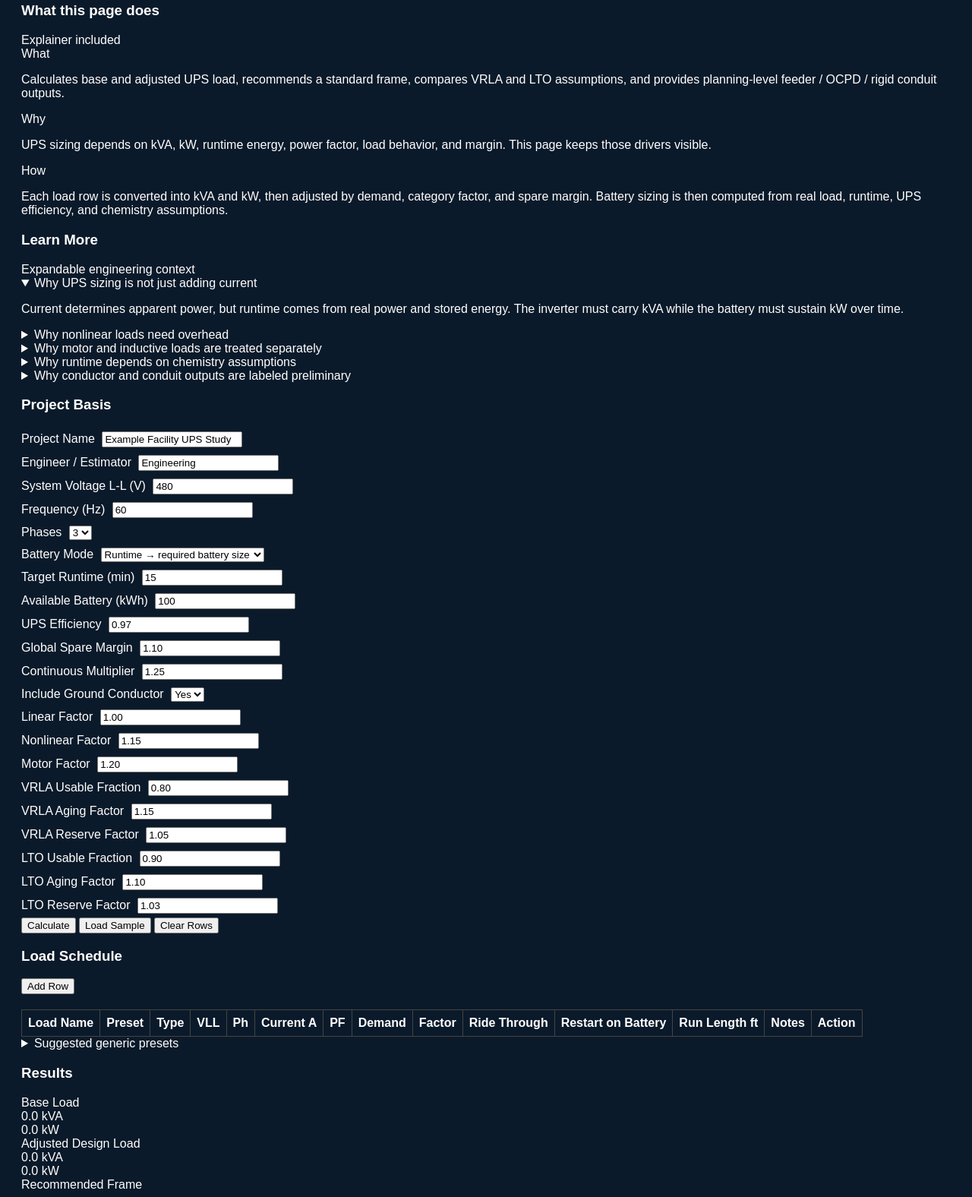
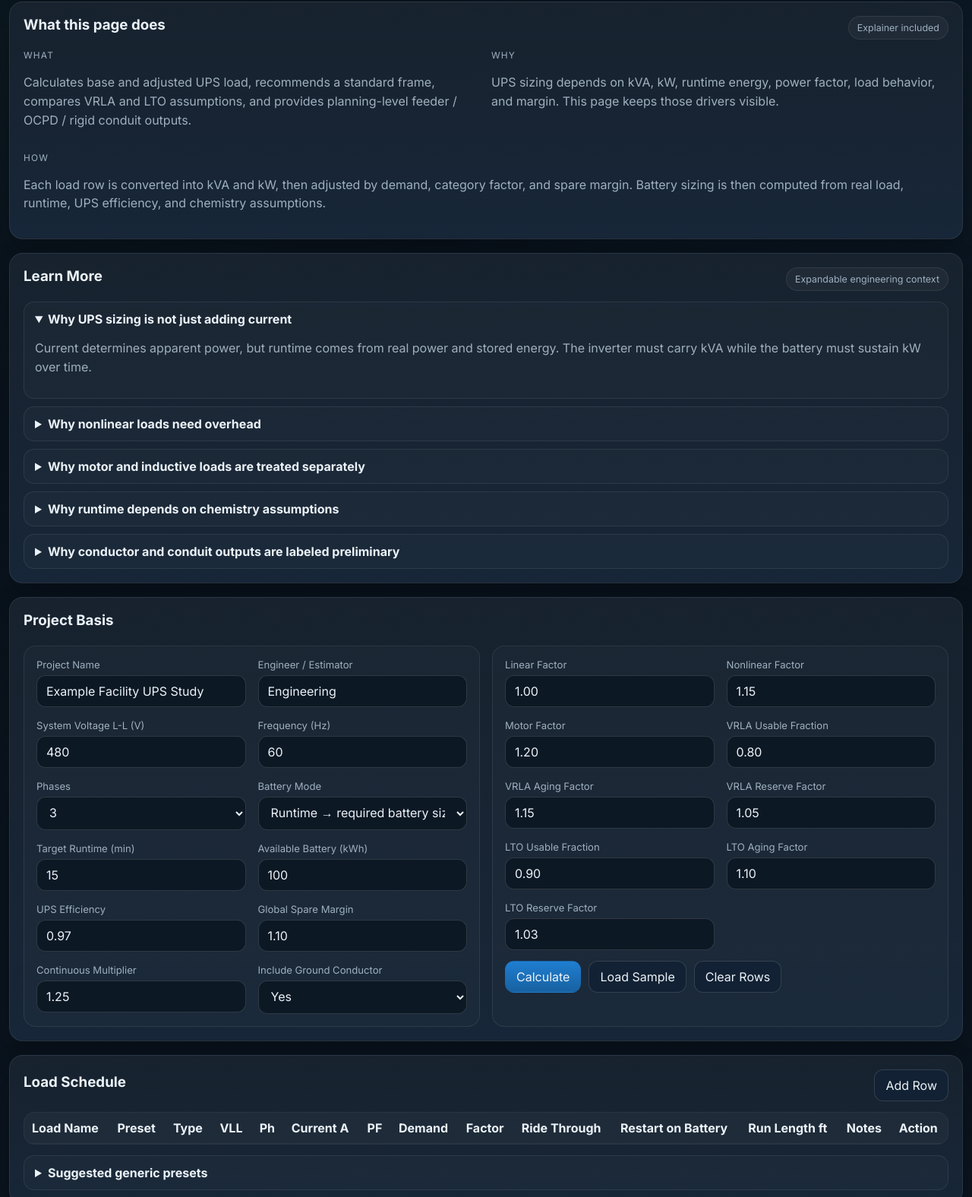
Before and after one commit to becktj90/github.io, a plain HTML site: page ee-toolbox-pro-next-pass/ups-sizing.html in a window 1280 px wide. Shown: the part 424-2000 px from the top of the page at 76% size. Drawn offline with Linux system fonts and the light colour scheme.

Commit message:
Update ups-sizing.css

```diff
--- a/ee-toolbox-pro-next-pass/ups-sizing.css
+++ b/ee-toolbox-pro-next-pass/ups-sizing.css
@@ -1,22 +1,321 @@
-/* SAVE AS: ups-sizing.css */
+:root {
+  --bg: #09131d;
+  --panel: #101b27;
+  --panel-2: #122234;
+  --line: rgba(255,255,255,0.08);
+  --line-strong: rgba(255,255,255,0.14);
+  --text: #ebf2f8;
+  --muted: #9fb0bf;
+  --accent: #54b6ff;
+  --accent-2: #69e3b0;
+  --warn: #f4c86a;
+  --danger: #ff7f7f;
+  --good: #7be49b;
+  --shadow: 0 20px 40px rgba(0,0,0,0.24);
+  --radius: 18px;
+}
+
+* { box-sizing: border-box; }
 
 body {
-  font-family: Arial;
-  background: #0b1a2a;
-  color: white;
+  margin: 0;
+  background:
+    radial-gradient(circle at top right, rgba(84,182,255,0.08), transparent 28%),
+    radial-gradient(circle at top left, rgba(105,227,176,0.05), transparent 26%),
+    linear-gradient(180deg, #08111a, #0c1622);
+  color: var(--text);
+  font-family: "Inter", sans-serif;
+}
+
+.app-shell {
+  width: min(1400px, calc(100% - 24px));
+  margin: 20px auto 36px;
+}
+
+.topbar,
+.card,
+.hero-card,
+.metric-card,
+.subpanel {
+  background:
+    linear-gradient(180deg, rgba(255,255,255,0.03), rgba(255,255,255,0.02)),
+    linear-gradient(180deg, var(--panel), var(--panel-2));
+  border: 1px solid var(--line);
+  border-radius: var(--radius);
+  box-shadow: var(--shadow);
+}
+
+.topbar {
+  padding: 22px;
+  display: flex;
+  justify-content: space-between;
+  gap: 18px;
+  align-items: flex-start;
+}
+
+.eyebrow {
+  color: var(--muted);
+  text-transform: uppercase;
+  letter-spacing: 0.12em;
+  font-size: 0.72rem;
+  margin-bottom: 6px;
+}
+
+h1, h2, h3 {
+  margin: 0 0 8px;
+}
+
+.lead, .muted, .helper-copy, .detail-copy, .metric-note, p {
+  color: var(--muted);
+  line-height: 1.55;
+}
+
+.topbar-actions,
+.action-row,
+.compact-actions,
+.pill-row {
+  display: flex;
+  gap: 10px;
+  flex-wrap: wrap;
+}
+
+.hero-grid {
+  display: grid;
+  grid-template-columns: 1.5fr 0.75fr 0.75fr;
+  gap: 16px;
+  margin-top: 18px;
+}
+
+.hero-card {
   padding: 20px;
 }
 
-input, select {
-  margin: 5px;
+.hero-card.slim {
+  display: flex;
+  flex-direction: column;
+  justify-content: center;
 }
 
-table {
-  margin-top: 20px;
-  border-collapse: collapse;
+.pill, .tag {
+  display: inline-flex;
+  align-items: center;
+  gap: 6px;
+  padding: 7px 11px;
+  border-radius: 999px;
+  font-size: 0.78rem;
+  color: var(--muted);
+  background: rgba(255,255,255,0.04);
+  border: 1px solid var(--line);
 }
 
-td, th {
-  border: 1px solid #444;
-  padding: 8px;
+.stat-label {
+  color: var(--muted);
+  font-size: 0.8rem;
+  margin-bottom: 6px;
 }
+
+.stat-value {
+  font-size: 2rem;
+  font-weight: 800;
+}
+
+.workspace-grid.single-page-grid {
+  display: grid;
+  grid-template-columns: 1fr;
+  margin-top: 18px;
+}
+
+.full-width { width: 100%; }
+
+.card {
+  padding: 18px;
+  margin-bottom: 18px;
+}
+
+.card-head,
+.section-head {
+  display: flex;
+  justify-content: space-between;
+  gap: 12px;
+  align-items: center;
+  margin-bottom: 14px;
+}
+
+.explain-grid {
+  display: grid;
+  grid-template-columns: repeat(2, minmax(0,1fr));
+  gap: 14px;
+}
+
+.explain-grid .full-span {
+  grid-column: 1 / -1;
+}
+
+.explain-label {
+  text-transform: uppercase;
+  letter-spacing: 0.1em;
+  color: var(--muted);
+  font-size: 0.74rem;
+  margin-bottom: 6px;
+}
+
+.tool-grid,
+.chart-summary,
+.input-grid,
+.metric-ribbon {
+  display: grid;
+  gap: 16px;
+}
+
+.tool-grid,
+.chart-summary {
+  grid-template-columns: repeat(2, minmax(0,1fr));
+}
+
+.input-grid {
+  grid-template-columns: repeat(2, minmax(0,1fr));
+}
+
+.metric-ribbon {
+  grid-template-columns: repeat(4, minmax(0,1fr));
+}
+
+.metric-card,
+.subpanel,
+.input-card,
+.output-card {
+  padding: 16px;
+  border-radius: 16px;
+  border: 1px solid var(--line);
+  background: rgba(255,255,255,0.02);
+}
+
+.metric-label {
+  font-size: 0.78rem;
+  color: var(--muted);
+  text-transform: uppercase;
+  letter-spacing: 0.08em;
+}
+
+.metric-value {
+  font-size: 1.8rem;
+  font-weight: 800;
+  margin-top: 6px;
+}
+
+.field {
+  display: flex;
+  flex-direction: column;
+  gap: 6px;
+}
+
+label {
+  color: var(--muted);
+  font-size: 0.82rem;
+}
+
+input, select, button, a.ghost-btn {
+  font: inherit;
+}
+
+input, select {
+  width: 100%;
+  padding: 10px 12px;
+  color: var(--text);
+  border: 1px solid var(--line-strong);
+  border-radius: 12px;
+  background: #0c1824;
+}
+
+button,
+a.ghost-btn {
+  appearance: none;
+  border: 1px solid var(--line-strong);
+  background: #122133;
+  color: var(--text);
+  padding: 10px 14px;
+  border-radius: 12px;
+  cursor: pointer;
+  text-decoration: none;
+}
+
+.primary-btn {
+  background: linear-gradient(180deg, #1f7ed1, #1861a0);
+  border-color: transparent;
+}
+
+.ghost-btn:hover,
+.primary-btn:hover {
+  filter: brightness(1.08);
+}
+
+.table-wrap {
+  overflow: auto;
+  border: 1px solid var(--line);
+  border-radius: 14px;
+}
+
+.data-table {
+  width: 100%;
+  border-collapse: collapse;
+  min-width: 1200px;
+}
+
+.data-table th,
+.data-table td {
+  border-bottom: 1px solid var(--line);
+  padding: 10px;
+  text-align: left;
+  vertical-align: top;
+}
+
+.data-table th {
+  background: rgba(255,255,255,0.03);
+  color: var(--text);
+}
+
+.data-table td input,
+.data-table td select {
+  min-width: 100px;
+}
+
+details.microcopy {
+  border: 1px solid var(--line);
+  border-radius: 14px;
+  padding: 12px 14px;
+  background: rgba(255,255,255,0.02);
+}
+
+details.microcopy + details.microcopy {
+  margin-top: 10px;
+}
+
+summary {
+  cursor: pointer;
+  font-weight: 700;
+}
+
+.top-gap { margin-top: 14px; }
+
+canvas {
+  width: 100%;
+  background: #0c1824;
+  border: 1px solid var(--line);
+  border-radius: 14px;
+  display: block;
+}
+
+@media (max-width: 1100px) {
+  .hero-grid,
+  .tool-grid,
+  .chart-summary,
+  .metric-ribbon,
+  .input-grid,
+  .explain-grid {
+    grid-template-columns: 1fr;
+  }
+
+  .topbar {
+    flex-direction: column;
+  }
+}
```
